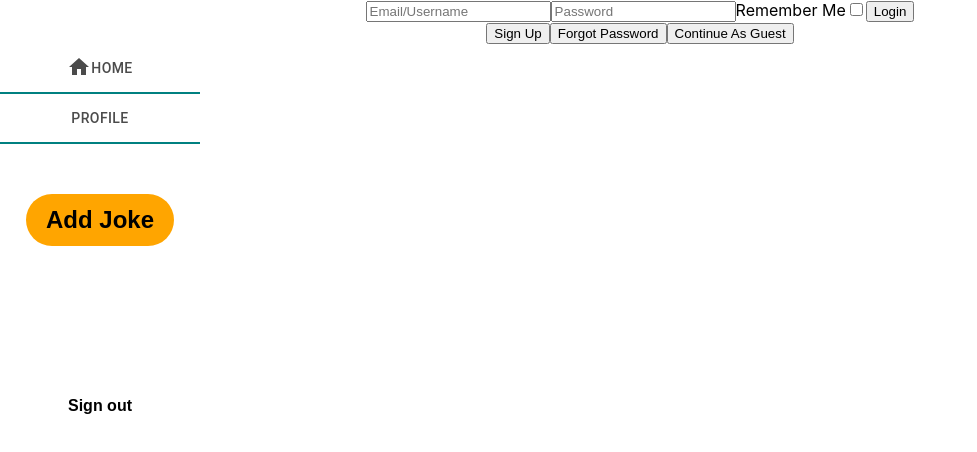
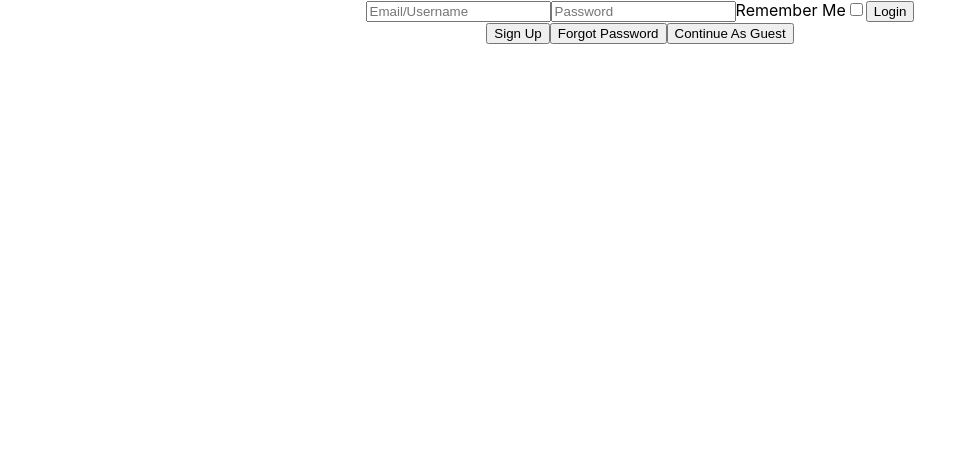
Before and after one commit to pt7-dad-jokes/frontend, a React (Create React App) app: page / in a window 1280 px wide. Shown: the top 452 px of the page, without its empty margins (0-977 px from the left). Built offline with nearby package versions, Linux system fonts and the light colour scheme.

Commit message:
Added the vertical nav and top bar to appropriate pages, also commented out the top bar in the App.js

```diff
--- a/src/App.js
+++ b/src/App.js
@@ -15,8 +15,12 @@ function App() {
   console.log(localStorage.getItem("token"));
   return (
     <div className="App">
-      {loggedIn ? <Dashboard /> : <WelcomForms setLoggedIn={setLoggedIn} />}
-      <VerticalNav />
+      {loggedIn ? (
+        <ProfilePage username="U" />
+      ) : (
+        <WelcomForms setLoggedIn={setLoggedIn} />
+      )}
+      {/* <VerticalNav /> */}
       <Route exact path="/auth/accounts" component={LoginForm}></Route>
       <Route path="/auth/accounts" component={RegForm}></Route>
       <Route path="/jokes" component={Dashboard}></Route>
--- a/src/components/Dashboard.js
+++ b/src/components/Dashboard.js
@@ -1,6 +1,7 @@
 import React, { useState, useEffect } from "react";
 import JokesCard from "./JokesCard";
 import TopBar from "./TopBar";
+import VerticalNav from "./VerticalNav";
 import axios from "axios";
 
 function Dashboard() {
@@ -39,6 +40,7 @@ function Dashboard() {
     <div>
       <div>
         <TopBar></TopBar>
+        <VerticalNav />
       </div>
       {showPublicJokes()}
     </div>
--- a/src/components/ProfilePage.js
+++ b/src/components/ProfilePage.js
@@ -6,7 +6,9 @@ import Paper from "@material-ui/core/Paper";
 import Tabs from "@material-ui/core/Tabs";
 import Tab from "@material-ui/core/Tab";
 import JokesCard from "./JokesCard";
+import TopBar from "./TopBar";
 import axios from "axios";
+import VerticalNav from "./VerticalNav";
 
 const useStyles = makeStyles({
   avatar: {
@@ -86,6 +88,9 @@ function ProfilePage({ username, jokesCreated }) {
   }
 
   return (
+    <div>
+      <TopBar />
+      <VerticalNav />
       <div className={classes.container}>
         <div className={classes.profileContainer}>
           <Avatar className={classes.orangeAvatar}>{username[0]}</Avatar>
@@ -104,6 +109,7 @@ function ProfilePage({ username, jokesCreated }) {
           <div>{value === 0 ? showCreatedJokes() : showFavoriteJokes()}</div>
         </div>
       </div>
+    </div>
   );
 }
 
```
Lines whose indentation alone changed are shown as unchanged.
